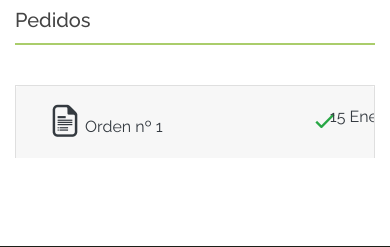
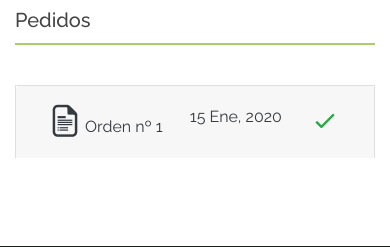
Before and after one commit to AlejandroValderrama/NaturaDiet-Django, a Django app: page /perfil/pedidos in a window 390 px wide. Shown: the part 341-588 px from the top of the page. Run offline with Django 4.2, Linux system fonts and the light colour scheme; a user stored in the database is signed in; tables that the repository leaves empty hold one stand-in row (values such as "Sample post"); some libraries are stand-ins or nearby versions.

Commit message:
Update CSS & Responsive

```diff
--- a/NaturadietApp/static/css/style.css
+++ b/NaturadietApp/static/css/style.css
@@ -66,11 +66,6 @@ h1, h2, h3, h4, h5, h6 {
 
 .caja {
   border: 0px;
-}
-
- #fecha {
-  position: relative;
-  left: 140px;
 }
 
 
--- a/NaturadietApp/templates/NaturadietApp/carro.html
+++ b/NaturadietApp/templates/NaturadietApp/carro.html
@@ -47,6 +47,7 @@
                     <div class="col-lg-10 mt-5 mt-lg-0 tabla">
 
                         <!-- ======= Tabla Productos ======= -->
+                        <div class="table-responsive">
                             <table class="table table-hover">
                                 <thead>
                                     <tr>
@@ -89,6 +90,7 @@
                                     </tfoot>
                                 {% endif %}
                             </table>
+                        </div>
                         <!-- ======= Fin Tabla Productos ======= -->
 
                         <div><a class="btn btn-sm btn-outline-primary"  href="{% url 'Comprar' %}" >Comprar</a></div>
--- a/NaturadietApp/templates/NaturadietApp/pedidos.html
+++ b/NaturadietApp/templates/NaturadietApp/pedidos.html
@@ -54,7 +54,7 @@
 
                                                     <!-- ======= Fecha Pedido ======= -->
                                                     <li class="nav-item">
-                                                        <div id="fecha" class="text-dark align-middle ">{{ pedido.fecha | date:"d M, Y"}}</div>
+                                                        <div class="text-dark align-middle ">{{ pedido.fecha | date:"d M, Y"}}</div>
                                                     </li>
 
                                                     <!-- ======= Icono Entrega ======= -->
@@ -72,6 +72,7 @@
 
                                     <div id="collapse{{ pedido.id_pedido }}" class="collapse" aria-labelledby="headingOne" data-parent="#accordionExample">
                                         <div class="card-body">
+                                            <div class="table-responsive">
                                                 <table class="table table-borderless">
                                                     <thead>
                                                         <tr>
@@ -99,6 +100,7 @@
                                             </div>
                                         </div>
                                     </div>
+                                </div>
                             {% endfor %}
                         </div>
                     {% else %}
--- a/NaturadietApp/templates/NaturadietApp/perfil.html
+++ b/NaturadietApp/templates/NaturadietApp/perfil.html
@@ -65,6 +65,7 @@
                         <div class="card mt-4" >
                             <div class="card-body">
                                 <h5 class="card-title">{{ usuario.username }}</h5>
+                                <div class="table-responsive">
                                     <table class="table table-borderless">
                                         <tbody>
                                             <tr class="d-flex">
@@ -115,6 +116,7 @@
                                             </tr>
                                         </tfoot>
                                     </table>
+                                </div>
                             </div>
                         </div>
                     </div>
--- a/static/css/style.css
+++ b/static/css/style.css
@@ -66,11 +66,6 @@ h1, h2, h3, h4, h5, h6 {
 
 .caja {
   border: 0px;
-}
-
- #fecha {
-  position: relative;
-  left: 140px;
 }
 
 
```
Lines whose indentation alone changed are shown as unchanged.
